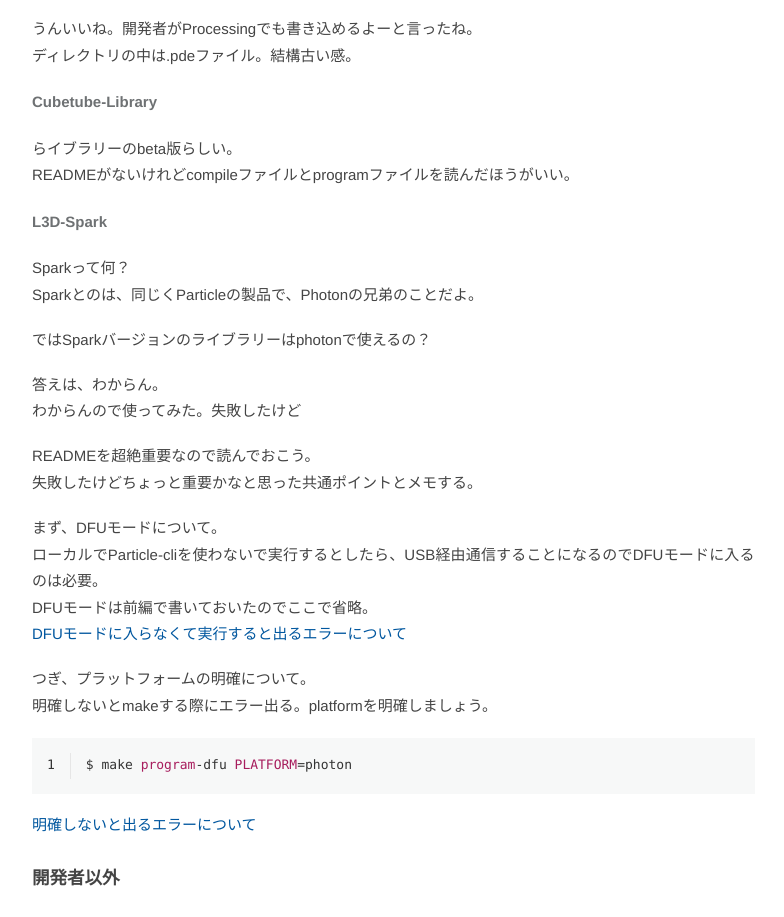
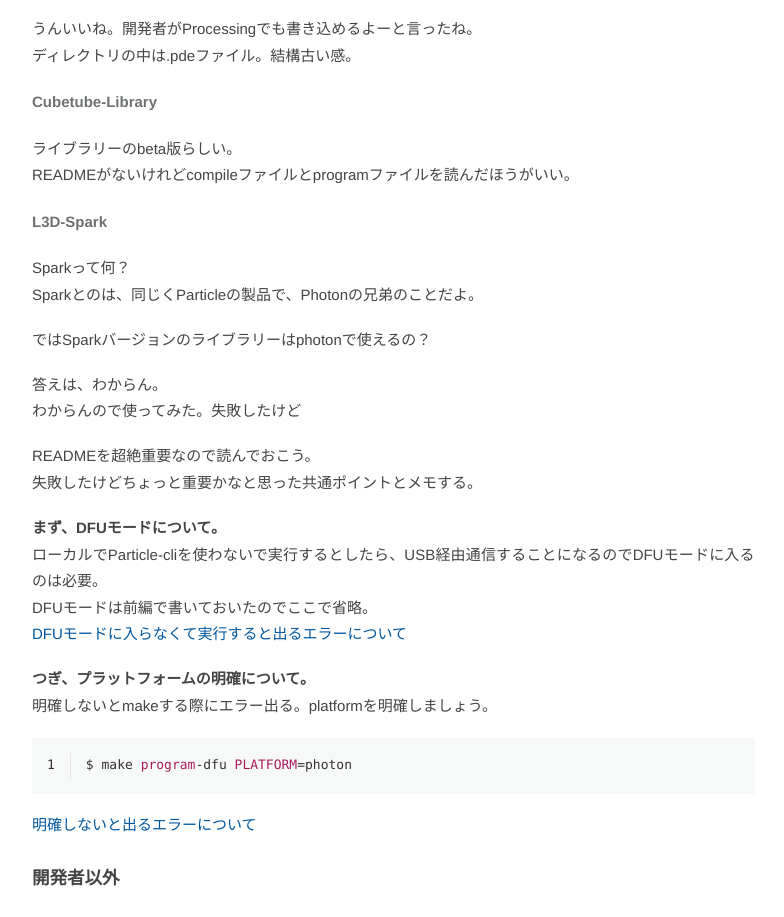
Before and after one commit to jiaxin1126/jiaxin.github.io, a plain HTML site: page 2018/02/13/L3DCubeについてのまとめ（Photon-L3DCube）/index.html in a window 1280 px wide. Shown: the part 3160-4077 px from the top of the page, without its empty margins (93-877 px from the left). Drawn offline with nearby package versions, Linux system fonts and the light colour scheme; no server answers; a script that the page names is missing.

Commit message:
Site updated: 2018-02-13 17:50:27

```diff
--- a/2018/02/13/L3DCubeについてのまとめ（Photon-L3DCube）/index.html
+++ b/2018/02/13/L3DCubeについてのまとめ（Photon-L3DCube）/index.html
@@ -36,13 +36,13 @@ ga('create','UA-113875376-1','auto');ga('send','pageview');</script></head><body
 <p>また、ディレクトリの中に入ってるのはinoファイルだね。いいね。</p>
 <h4 id="L3D-Library"><a href="#L3D-Library" class="headerlink" title="L3D-Library"></a><strong><a href="https://github.com/enjrolas/L3D-Library" target="_blank" rel="external">L3D-Library</a></strong></h4><p>→Processing library for the L3D cube</p>
 <p>うんいいね。開発者がProcessingでも書き込めるよーと言ったね。<br>ディレクトリの中は.pdeファイル。結構古い感。</p>
-<h4 id="Cubetube-Library"><a href="#Cubetube-Library" class="headerlink" title="Cubetube-Library"></a><strong><a href="https://github.com/enjrolas/Cubetube-Library" target="_blank" rel="external">Cubetube-Library</a></strong></h4><p>らイブラリーのbeta版らしい。<br>READMEがないけれどcompileファイルとprogramファイルを読んだほうがいい。</p>
+<h4 id="Cubetube-Library"><a href="#Cubetube-Library" class="headerlink" title="Cubetube-Library"></a><strong><a href="https://github.com/enjrolas/Cubetube-Library" target="_blank" rel="external">Cubetube-Library</a></strong></h4><p>ライブラリーのbeta版らしい。<br>READMEがないけれどcompileファイルとprogramファイルを読んだほうがいい。</p>
 <h4 id="L3D-Spark"><a href="#L3D-Spark" class="headerlink" title="L3D-Spark"></a><strong><a href="https://github.com/jiaxin1126/L3D-spark" target="_blank" rel="external">L3D-Spark</a></strong></h4><p>Sparkって何？<br>Sparkとのは、同じくParticleの製品で、Photonの兄弟のことだよ。</p>
 <p>ではSparkバージョンのライブラリーはphotonで使えるの？</p>
 <p>答えは、わからん。<br>わからんので使ってみた。失敗したけど</p>
 <p>READMEを超絶重要なので読んでおこう。<br>失敗したけどちょっと重要かなと思った共通ポイントとメモする。</p>
-<p>まず、DFUモードについて。<br>ローカルでParticle-cliを使わないで実行するとしたら、USB経由通信することになるのでDFUモードに入るのは必要。<br>DFUモードは前編で書いておいたのでここで省略。<br><a href="https://community.particle.io/t/solved-make-clean-all-platform-photon-s-program-dfu-error/16946/5" target="_blank" rel="external">DFUモードに入らなくて実行すると出るエラーについて</a></p>
-<p>つぎ、プラットフォームの明確について。<br>明確しないとmakeする際にエラー出る。platformを明確しましょう。<br><figure class="highlight delphi"><table><tr><td class="gutter"><pre><div class="line">1</div></pre></td><td class="code"><pre><div class="line">$ make <span class="keyword">program</span>-dfu <span class="keyword">PLATFORM</span>=photon</div></pre></td></tr></table></figure></p>
+<p><strong>まず、DFUモードについて。</strong><br>ローカルでParticle-cliを使わないで実行するとしたら、USB経由通信することになるのでDFUモードに入るのは必要。<br>DFUモードは前編で書いておいたのでここで省略。<br><a href="https://community.particle.io/t/solved-make-clean-all-platform-photon-s-program-dfu-error/16946/5" target="_blank" rel="external">DFUモードに入らなくて実行すると出るエラーについて</a></p>
+<p><strong>つぎ、プラットフォームの明確について。</strong><br>明確しないとmakeする際にエラー出る。platformを明確しましょう。<br><figure class="highlight delphi"><table><tr><td class="gutter"><pre><div class="line">1</div></pre></td><td class="code"><pre><div class="line">$ make <span class="keyword">program</span>-dfu <span class="keyword">PLATFORM</span>=photon</div></pre></td></tr></table></figure></p>
 <p><a href="https://community.particle.io/t/program-dfu-error-74/12556" target="_blank" rel="external">明確しないと出るエラーについて</a></p>
 <h3 id="開発者以外"><a href="#開発者以外" class="headerlink" title="開発者以外"></a>開発者以外</h3><p>本当に情報収集だけなので何もコメントできない。</p>
 <ul>
```
